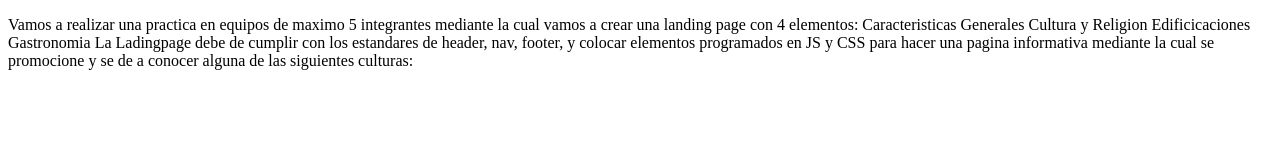
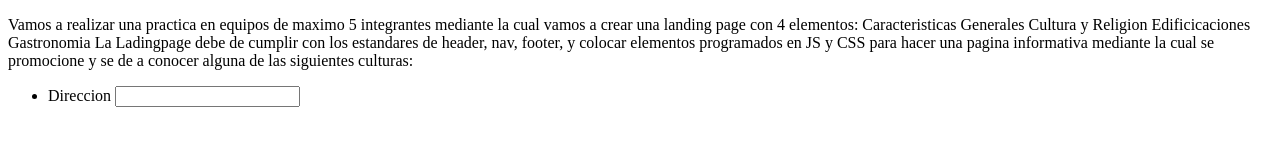
Before and after one commit to demonassit/EjemploEspecial, a plain HTML site: page index.html in a window 1280 px wide. Drawn offline with Linux system fonts and the light colour scheme.

Commit message:
Buenos Dias x2

```diff
--- a/index.html
+++ b/index.html
@@ -20,6 +20,13 @@
         informativa mediante la cual se promocione y se de a conocer
         alguna de las siguientes culturas:
     </p>
-
+    <form action="/" method="post">
+        <ul>
+            <li>
+                <label for="nombre"></label>
+                <label for="nombre">Direccion</label>
+                <input type="text" id="Direccion" name="Direccion">
+            </li>
+        </ul>
 </body>
 </html>
```
